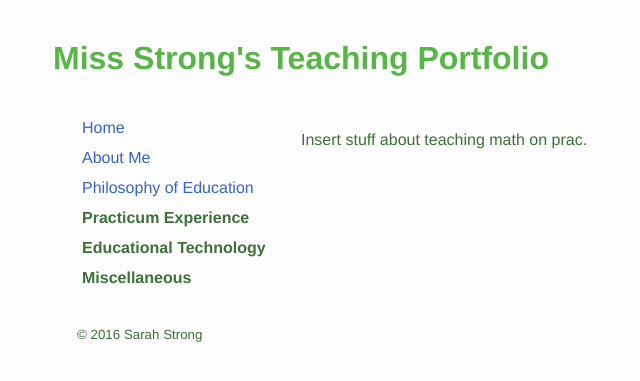
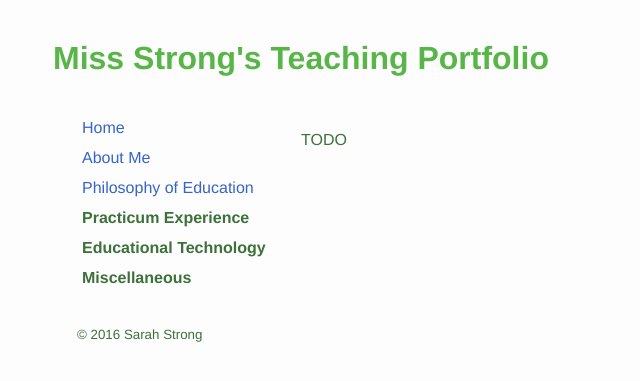
Before and after one commit to sarahstrong314/sarahstrong.ca, a Jekyll site: the page built from practicum-experience/mathematics.html, in a window 1280 px wide. Shown: the top 381 px of the page, without its empty margins (3-643 px from the left). Built offline with Jekyll 4.4.1, drawn with Linux system fonts in a browser that asks for light colours; nearby versions of some CDN libraries; library files that are not in the unit come from our copies; Markdown is read by kramdown in place of the engine named in the settings.

Commit message:
Updated math prac section

```diff
--- a/practicum-experience/mathematics.html
+++ b/practicum-experience/mathematics.html
@@ -5,6 +5,8 @@ title: Mathematics
 
 <div id="Mathematics">
 
-<p>Insert stuff about teaching math on prac.</p>
+<p>TODO</p>
+
+<!--Insert stuff about teaching math on prac..-->
 
 </div>
```
